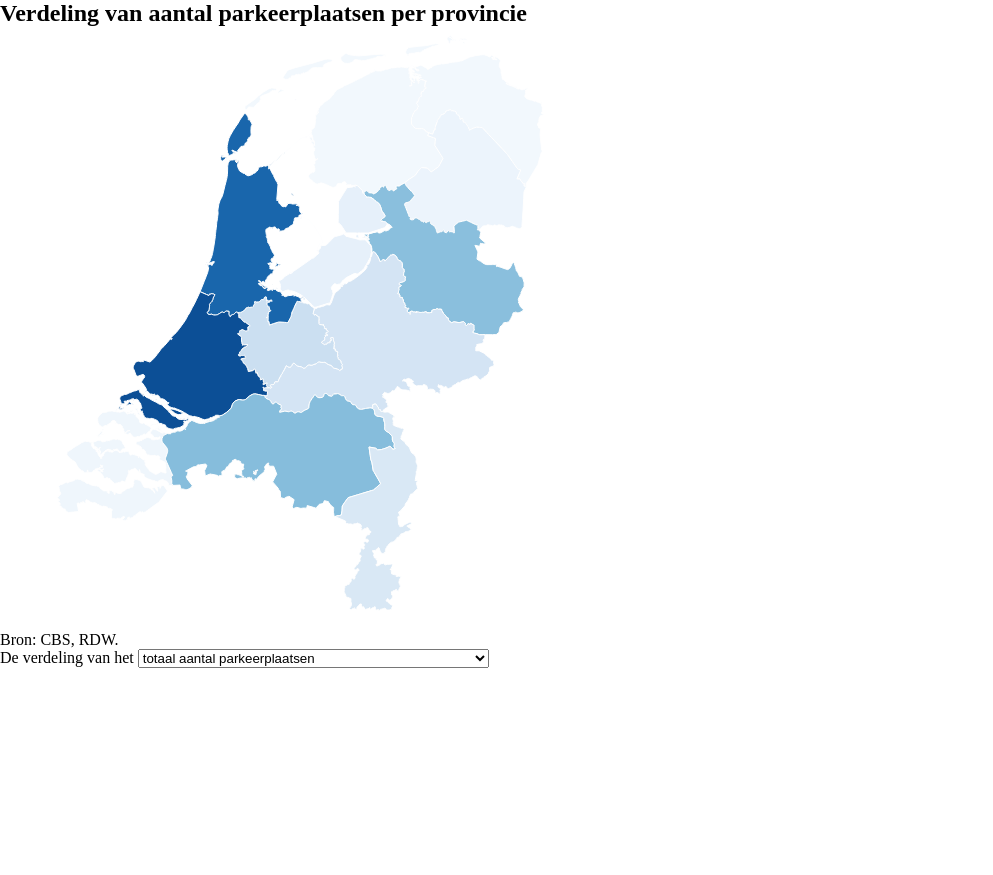
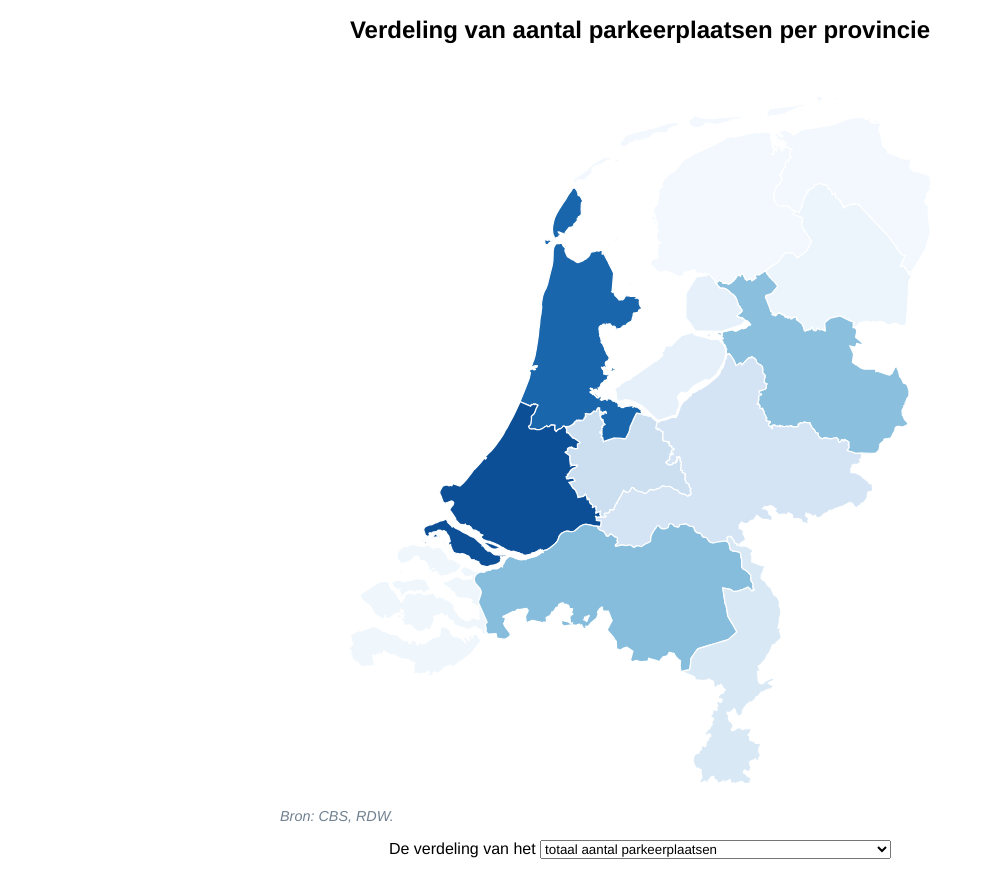
Before and after one commit to qiubee/car-city-data-visualization, a plain HTML site: page index.html in a window 1280 px wide. Shown: the whole page, without its empty margins (0-993 px from the left). Before the commit the page ends 800 px from the top, so only its background shows below. Drawn offline with Linux system fonts and the light colour scheme.

Commit message:
update css

```diff
--- a/css/index.css
+++ b/css/index.css
@@ -1,6 +1,7 @@
 body, body * {
 	margin: 0;
-	padding: 0;
+    padding: 0;
+    font-family: Avenir, Helvetica, Roboto, Ubuntu, Arial, sans-serif;
 }
 
 ul, ol {
@@ -12,3 +13,44 @@ ul, ol {
 a {
     text-decoration: none;
 }
+
+article {
+    display: block;
+    min-width: 30rem;
+    width: 100%;
+    max-width: 45rem;
+    margin: 1rem auto;
+}
+
+header {
+    margin-bottom: 2.5rem;
+    text-align: center;
+}
+
+header h1 {
+    font-size: 1.5rem;
+}
+
+svg {
+    min-width: 25vmin;
+    width: 100%;
+    height: 100%;
+    min-height: 25vmin;
+}
+
+svg ~ form {
+    text-align: center;
+    margin: 1rem 0;
+}
+
+article svg ~ p {
+    font-size: 0.9rem;
+    font-style: italic;
+    color: #708090;
+    margin-bottom: 1rem;
+}
+
+svg text {
+    font-family: Avenir, Helvetica, Roboto, Ubuntu, Arial, sans-serif;
+    font-size: 0.75rem;
+}
```
